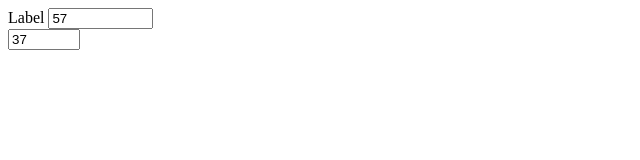
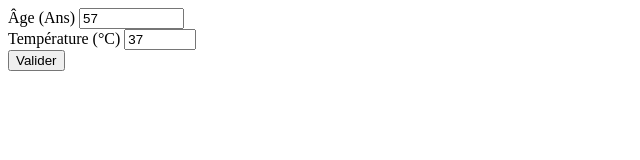
Before and after one commit to BTS-SNIR-Promo-2020-2022/Dev-Web-FLUSIN, a plain HTML site: page cours4/index.html in a window 1280 px wide. Shown: the whole page, without its empty margins (0-640 px from the left). Drawn offline with Linux system fonts and the light colour scheme.

Commit message:
added labels

```diff
--- a/cours4/index.html
+++ b/cours4/index.html
@@ -12,10 +12,13 @@
 
 <body>
     <form>
-        <label for="test_input">Label</label>
-        <input id="test_input" type="text" size="10" placeholder="âge" value="57" required/>
+        <label for="age_input">Âge (Ans)</label>
+        <input id="age_input" type="text" size="10" placeholder="âge" value="57" required/>
         <br />
-        <input id="test_number" type="number" size="10" placeholder="nombre" value="37" min="36" max="42" step="0.1" required />
+        <label for="temp_input">Température (°C)</label>
+        <input id="temp_input" type="number" size="10" placeholder="nombre" value="37" min="36" max="42" step="0.1" required />
+        <br />
+        <button>Valider</button>
     </form>
 </body>
 
```
